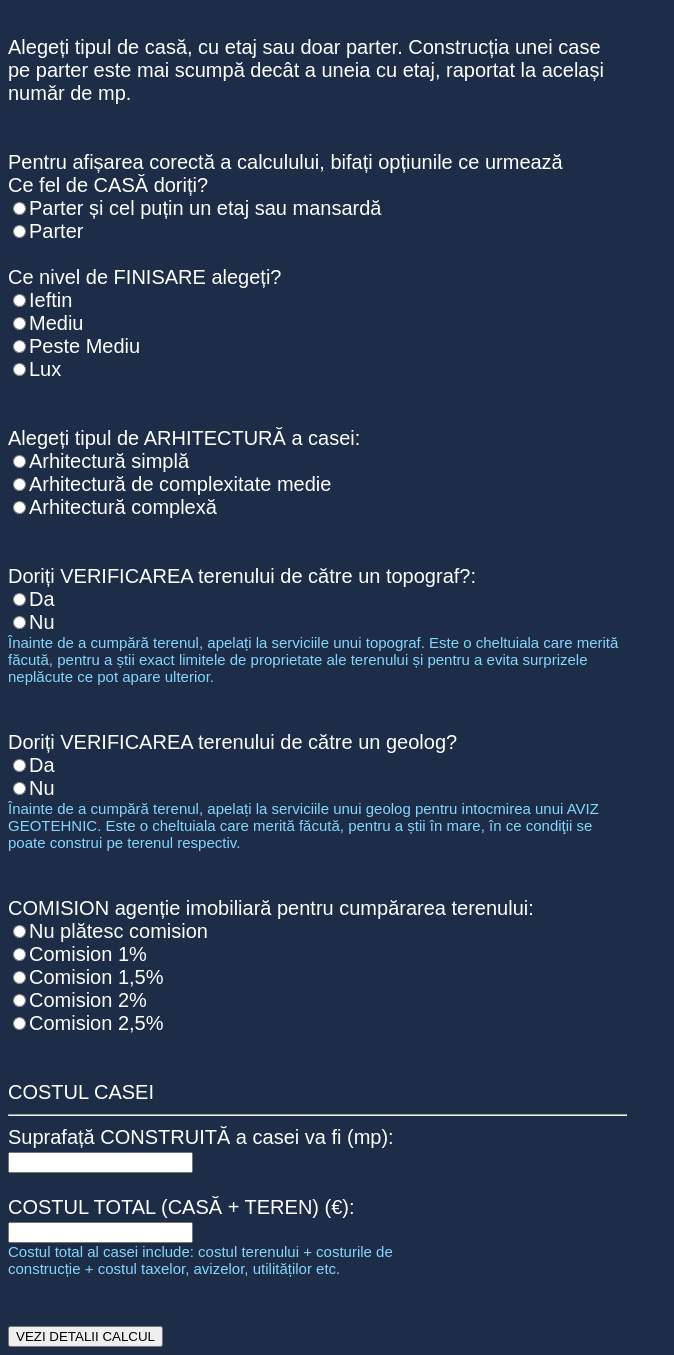
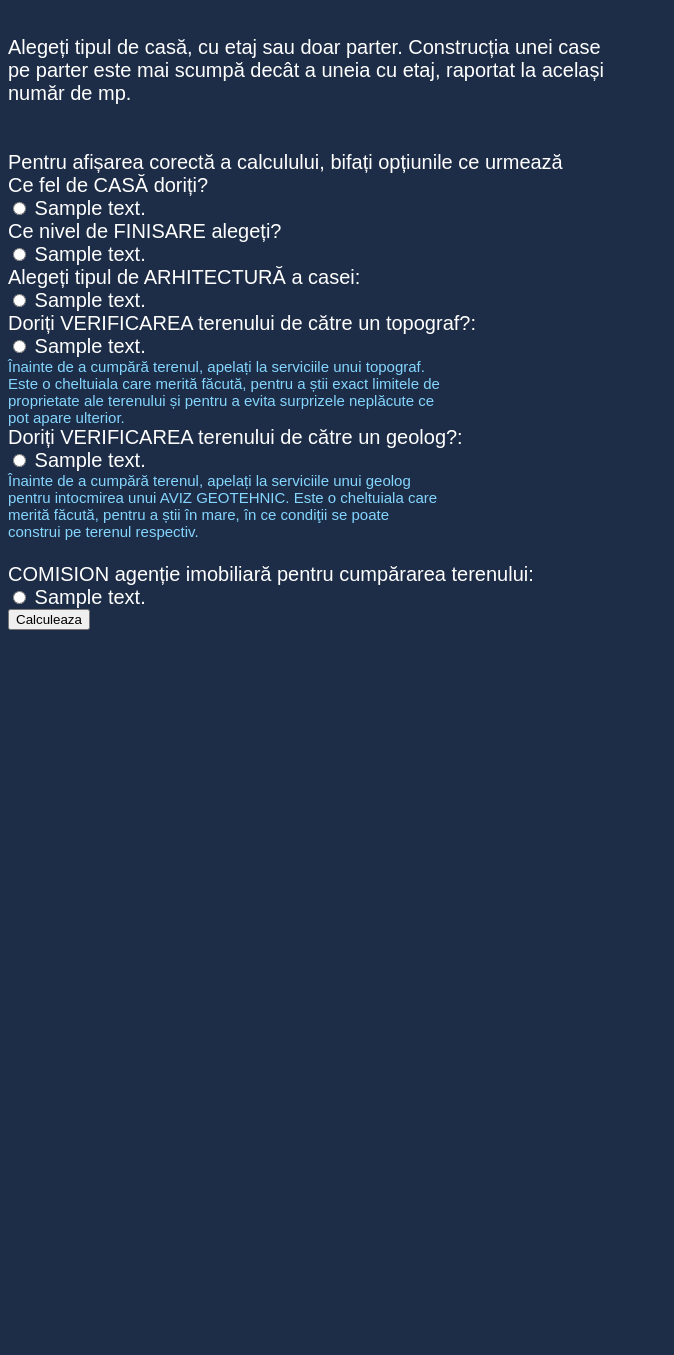
Before and after one commit to andreirusvictor/Calculator-Pret-Constructie-Casa, a Python web app: template templates/first_page.html in a window 1280 px wide. Shown: the part 755-2110 px from the top of the page, without its empty margins (0-674 px from the left). After the commit the page ends 1385 px from the top, so only its background shows below. Run offline with Jinja, Linux system fonts and the light colour scheme; the template is opened without the code that fills it: most values are stand-ins (such as "Sample title", 1, 10 or a date in 2020).

Commit message:
update 1

```diff
--- a/static/style.css
+++ b/static/style.css
@@ -7,6 +7,7 @@ div {
     color: black;
     background-color: #1d2d47;
 }
+
 
 .a1Class {
     width: 70%;
--- a/templates/first_page.html
+++ b/templates/first_page.html
@@ -2,49 +2,66 @@
 {% block content %}
 
 
-<div >
+    <form method="post" action="/second_page/">
+        <div>
             <div class="a2Class" align="center">
                 FORMULAR de calcul al costului total (cost construcție casă, teren, avize, autorizații etc)
             </div>
             <br>
-    <div class="a4Class" >
-        Datorită variației mari de prețuri la materiale și manoperă, prețul rezultat poate diferii semnificativ de
-        prețul real de cost pentru construcția  unei case. Modificarea constantă a acestor prețuri face aproape
+            <div class="a4Class">
+                Datorită variației mari de prețuri la materiale și manoperă, prețul rezultat poate diferii semnificativ
+                de
+                prețul real de cost pentru construcția unei case. Modificarea constantă a acestor prețuri face aproape
                 imposibilă actualizarea acestui formular de calcul.
             </div>
             <div class="a3Class">
-        Calculul se face în timp real. Poți schimba datele introduse iar calculul se reface automat. Rezultatul calculului se va transmite la
-        adresa de email dorită. Pentru că sunt foarte multe variabile ce trebuie luate în calculul costului total, rezultatele afișate sunt pur
-        orientative și au rolul de a vă face o imagine generală despre costurile de construcție ale unei case . Un calcul exact poate fi făcut
-        doar de o persoană specializată în domeniul construcțiilor (firma de construcții) care va ține cont de detaliile proiectului casei.
+                Calculul se face în timp real. Poți schimba datele introduse iar calculul se reface automat. Rezultatul
+                calculului se va transmite la
+                adresa de email dorită. Pentru că sunt foarte multe variabile ce trebuie luate în calculul costului
+                total,
+                rezultatele afișate sunt pur
+                orientative și au rolul de a vă face o imagine generală despre costurile de construcție ale unei case .
+                Un
+                calcul exact poate fi făcut
+                doar de o persoană specializată în domeniul construcțiilor (firma de construcții) care va ține cont de
+                detaliile
+                proiectului casei.
             </div>
 
 
             <div class="a5Class">
-        Pentru calculul cât mai corect al prețului final, bifați toate opțiunile ce urmează. Dacă valorile introduse nu sunt preluate
+                Pentru calculul cât mai corect al prețului final, bifați toate opțiunile ce urmează. Dacă valorile
+                introduse
+                nu
+                sunt preluate
                 automat, apăsați Enter, Tab sau faceți click pe următoarea celulă.
             </div>
             <div class="a5Class">
                 </br></br>
                 Introduceti SUPRAFAȚA TERENULUI (mp):<br>
             </div>
-        <input type="text" name="SuprafataTeren"  value="" size="20" >
+
+
+            <input required type="number" name="suprafata_teren" value="" size="20">
             </br></br>
             <div class="a5Class">
                 Introduceți PREȚUL in €/mp al terenului:<br>
             </div>
-        <input type="text" name="PretTeren"  value="" size="20" >
+            <input required type="number" name="pret_teren" value="" size="20">
             </br></br>
             <div class="a5Class">
                 Introduceți SUPRAFAȚA UTILĂ a casei în mp:<br>
             </div>
-        <input type="text" name="SuprafataTeren"  value="" size="20" >
+            <input required type="number" name="suprafata_casa" value="" size="20">
             <div class="a6Class">
-        Pentru calculul costurilor, este importantă suprafața construită, care este mai mare decât suprafața utilă.
+                Pentru calculul costurilor, este importantă suprafața construită, care este mai mare decât suprafața
+                utilă.
             </div>
             </br></br>
             <div class="a5Class">
-        Alegeți tipul de casă, cu etaj sau doar parter. Construcția unei case pe parter este mai scumpă decât a uneia cu etaj, raportat la același <br>
+                Alegeți tipul de casă, cu etaj sau doar parter. Construcția unei case pe parter este mai scumpă decât a
+                uneia cu
+                etaj, raportat la același <br>
                 număr de mp.
             </div>
             </br></br>
@@ -52,71 +69,132 @@
             <div class="a5Class">
                 Pentru afișarea corectă a calculului, bifați opțiunile ce urmează
             </div>
+
             <div class="a5Class">
-                Ce fel de CASĂ doriți? <br>
-        <input type="radio" name="exe" value=1>Parter și cel puțin un etaj sau mansardă <br>
-        <input type="radio" name="exe" value=2>Parter
-        </br></br>
+                Ce fel de CASĂ doriți?
+                <br>
+                <div>
+{# Parcurgem lista regimuri_inaltime, si cream un input pentru fiecare intrare          #}
+                    {% for regim_inaltime in regimuri_inaltime %}
+                        <div class="a5Class">
+                            <input required type="radio" value={{ regim_inaltime.valoare }}
+                                    name="regim_inaltime"/>
+                            <label>{{ regim_inaltime.descriere }}</label>
+                        </div>
+                    {% endfor %}
+                </div>
+            </div>
 
-        Ce nivel de FINISARE alegeți? <br>
-        <input type="radio" name="finisaj" value=1>Ieftin <br>
-        <input type="radio" name="finisaj" value=2>Mediu <br>
-        <input type="radio" name="finisaj" value=3>Peste Mediu <br>
-        <input type="radio" name="finisaj" value=4>Lux <br>
-        </br></br>
+            <div class="a5Class">
+                Ce nivel de FINISARE alegeți?
+                <br>
+                <div>
+                    {% for nivel_finisare in niveluri_finisare %}
+                        <div class="a5Class">
+                            <input required type="radio" value={{ nivel_finisare.valoare }}
+                                    name="nivel_finisare"/>
+                            <label>{{ nivel_finisare.descriere }}</label>
+                        </div>
+                    {% endfor %}
+                </div>
+            </div>
 
-        Alegeți tipul de ARHITECTURĂ a casei: <br>
-        <input type="radio" name="arhitectura" value=1>Arhitectură simplă <br>
-        <input type="radio" name="arhitectura" value=2>Arhitectură de complexitate medie <br>
-        <input type="radio" name="arhitectura" value=3>Arhitectură complexă <br>
-        </br></br>
+            <div class="a5Class">
+                Alegeți tipul de ARHITECTURĂ a casei:
+                <br>
+                <div>
+                    {% for arhitectura in niveluri_arhitectura %}
+                        <div class="a5Class">
+                            <input required type="radio" value={{ arhitectura.valoare }}
+                                   name="arhitectura"/>
+                            <label>{{ arhitectura.descriere }}</label>
+                        </div>
+                    {% endfor %}
+                </div>
+            </div>
 
-        Doriți VERIFICAREA terenului de către un topograf?: <br>
+            <div class="a5Class">
+                Doriți VERIFICAREA terenului de către un topograf?:
+                <br>
+                <div>
+                    {% for verificare in verificare_topografica %}
+                        <div class="a5Class">
+                            <input required type="radio" value={{ verificare.valoare }}
+                                   name="verificare_topografica"/>
+                            <label>{{ verificare.descriere }}</label>
+                        </div>
+                    {% endfor %}
+                </div>
 
-        <input type="radio" name="topograf" value=1>Da <br>
-        <input type="radio" name="topograf" value=2>Nu <br>
-    </div>
                 <div class="a6Class">
-         Înainte de a cumpără terenul, apelați la serviciile unui topograf. Este o cheltuiala care merită făcută, pentru a știi exact limitele de
+                    Înainte de a cumpără terenul, apelați la serviciile unui topograf. Este o cheltuiala care merită
+                    făcută,
+                    pentru a știi exact limitele de
                     proprietate ale terenului și pentru a evita surprizele neplăcute ce pot apare ulterior.
                 </div>
-    </br></br>
+            </div>
+
             <div class="a5Class">
-        Doriți VERIFICAREA terenului de către un geolog? <br>
-        <input type="radio" name="geolog" value=1>Da <br>
-        <input type="radio" name="geolog" value=2>Nu <br>
+                Doriți VERIFICAREA terenului de către un geolog?:
+                <br>
+                <div>
+                    {% for verificare in verificare_geologica %}
+                        <div class="a5Class">
+                            <input required type="radio" value={{ verificare.valoare }}
+                                   name="verificare_geologica"/>
+                            <label>{{ verificare.descriere }}</label>
                         </div>
+                    {% endfor %}
+                </div>
+
                 <div class="a6Class">
-        Înainte de a cumpără terenul, apelați la serviciile unui geolog pentru intocmirea unui AVIZ GEOTEHNIC.
-        Este o cheltuiala care merită făcută, pentru a știi în mare, în ce condiţii se poate construi pe terenul respectiv.
+                    Înainte de a cumpără terenul, apelați la serviciile unui geolog pentru intocmirea unui AVIZ
+                    GEOTEHNIC.
+                    Este o cheltuiala care merită făcută, pentru a știi în mare, în ce condiţii se poate construi pe
+                    terenul
+                    respectiv.
                 </div>
-    </br></br>
+            </div>
+
+            </br>
+
             <div class="a5Class">
-       COMISION agenție imobiliară pentru cumpărarea terenului:  <br>
-            <input type="radio" name="comision" value=1>Nu plătesc comision <br>
-            <input type="radio" name="comision" value=2>Comision 1% <br>
-            <input type="radio" name="comision" value=3>Comision 1,5% <br>
-            <input type="radio" name="comision" value=4>Comision 2% <br>
-            <input type="radio" name="comision" value=5>Comision 2,5% <br>
-            </br></br>
+                COMISION agenție imobiliară pentru cumpărarea terenului:
+                <br>
+                <div>
+                    {% for comision in comision_agentie %}
+                        <div class="a5Class">
+                            <input required type="radio" value={{ comision.valoare }}
+                                   name="comision"/>
+                            <label>{{ comision.descriere }}</label>
                         </div>
-    <div class="a5Class">
-        COSTUL CASEI
-        <hr/>
-            Suprafață CONSTRUITĂ a casei va fi (mp):<br>
-            <input type="text" name="SuprafaConstruita"  value="">
-            </br></br>
-
-            COSTUL TOTAL (CASĂ + TEREN) (€):<br>
-            <input type="text" name="CostTotal"  value="">
-            <br>
-        <div class="a6Class">
-            Costul total al casei include: costul terenului + costurile de construcție + costul taxelor, avizelor, utilităților etc.
+                    {% endfor %}
                 </div>
-            </br></br>
-
-        <a href='second_page.html'> <input type= button value="VEZI DETALII CALCUL"> </a>
-        {% endblock content %}
+            </div>
 
         </div>
-</div>
+        <button type="submit">Calculeaza</button>
+
+    </form>
+
+
+    {##}
+    {#    <div class="a5Class">#}
+    {#    COSTUL CASEI#}
+    {#    <hr/>#}
+    {#    Suprafață CONSTRUITĂ a casei va fi (mp):<br>#}
+    {#    <input type="text" name="SuprafaConstruita" value="">#}
+    {#    </br></br>#}
+    {##}
+    {#    COSTUL TOTAL (CASĂ + TEREN) (€):<br>#}
+    {#    <input type="text" name="CostTotal" value="">#}
+    {#    <br>#}
+    {#    <div class="a6Class">#}
+    {#        Costul total al casei include: costul terenului + costurile de construcție + costul taxelor, avizelor,#}
+    {#        utilităților etc.#}
+    {#    </div>#}
+    {#    </br></br>#}
+    {##}
+    {##}
+    {#    <a href='second_page.html'> <input type=button value="VEZI DETALII CALCUL"> </a>#}
+{% endblock content %}
--- a/templates/layout.html
+++ b/templates/layout.html
@@ -2,15 +2,15 @@
 
 <html>
     <head>
-        <title>
-            Formular de calcul constructie casa
-        </title>
+            {% if title %}
+                <title> {{ title }}</title>
+            {% else %}
+                <title>Calculator constructie casa</title>
+            {% endif %}
             <link rel="stylesheet" href="{{ url_for('static', filename='style.css') }}"/>
-
     </head>
 
 <body style="background-color:#1d2d47;">
-    <form action="calculator.py" method="get">
     <div>
 
         <div  class="a2Class" align="center">
@@ -20,5 +20,4 @@
 
     </div>
  {% block content %} {% endblock %}
-    </form>
 </body>
```
Also changed, not shown: calculator.py (deleted, +0 -17 lines), functii.py (deleted, +0 -87 lines), templates/second_page.html (+7 -5 lines). Lines whose indentation alone changed are shown as unchanged.
